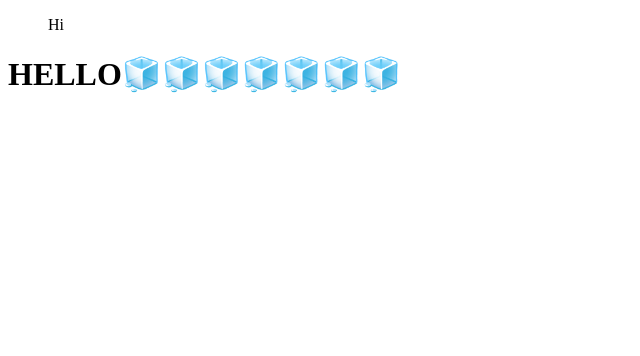
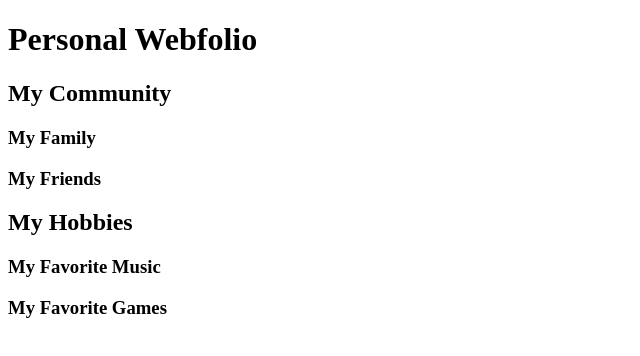
Before and after one commit to Aiden-mmm/Aiden, a plain HTML site: page index.html in a window 1280 px wide. Shown: the whole page, without its empty margins (0-640 px from the left). Drawn offline with Linux system fonts and the light colour scheme.

Commit message:
Added headings

```diff
--- a/index.html
+++ b/index.html
@@ -1,12 +1,21 @@
 <!DOCTYPE html>
 <html lang="en">
+
 <head>
     <meta charset="UTF-8">
     <meta name="viewport" content="width=device-width, initial-scale=1.0">
-    <title>Document</title>
+
 </head>
+
 <body>
-<ul>Hi</ul><H1>HELLO🧊🧊🧊🧊🧊🧊🧊</H1>
-<br>
+    <H1>Personal Webfolio</H1>
+    <h2>My Community</h2>
+    <h3>My Family</h3>
+    <h3>My Friends</h3>
+    <h2>My Hobbies</h2>
+    <h3>My Favorite Music</h3>
+    <h3>My Favorite Games</h3>
+    <br>
 </body>
+
 </html>
```
